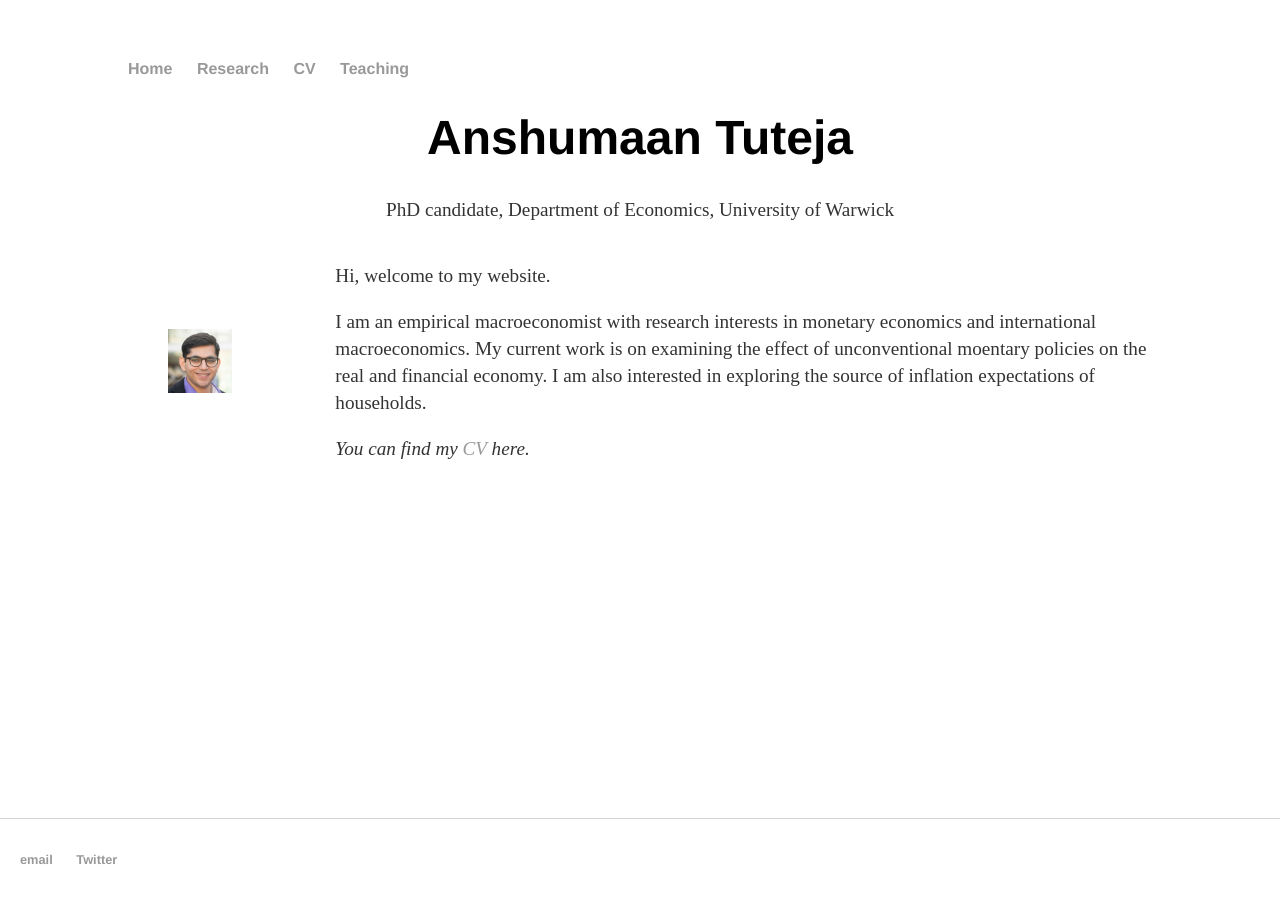
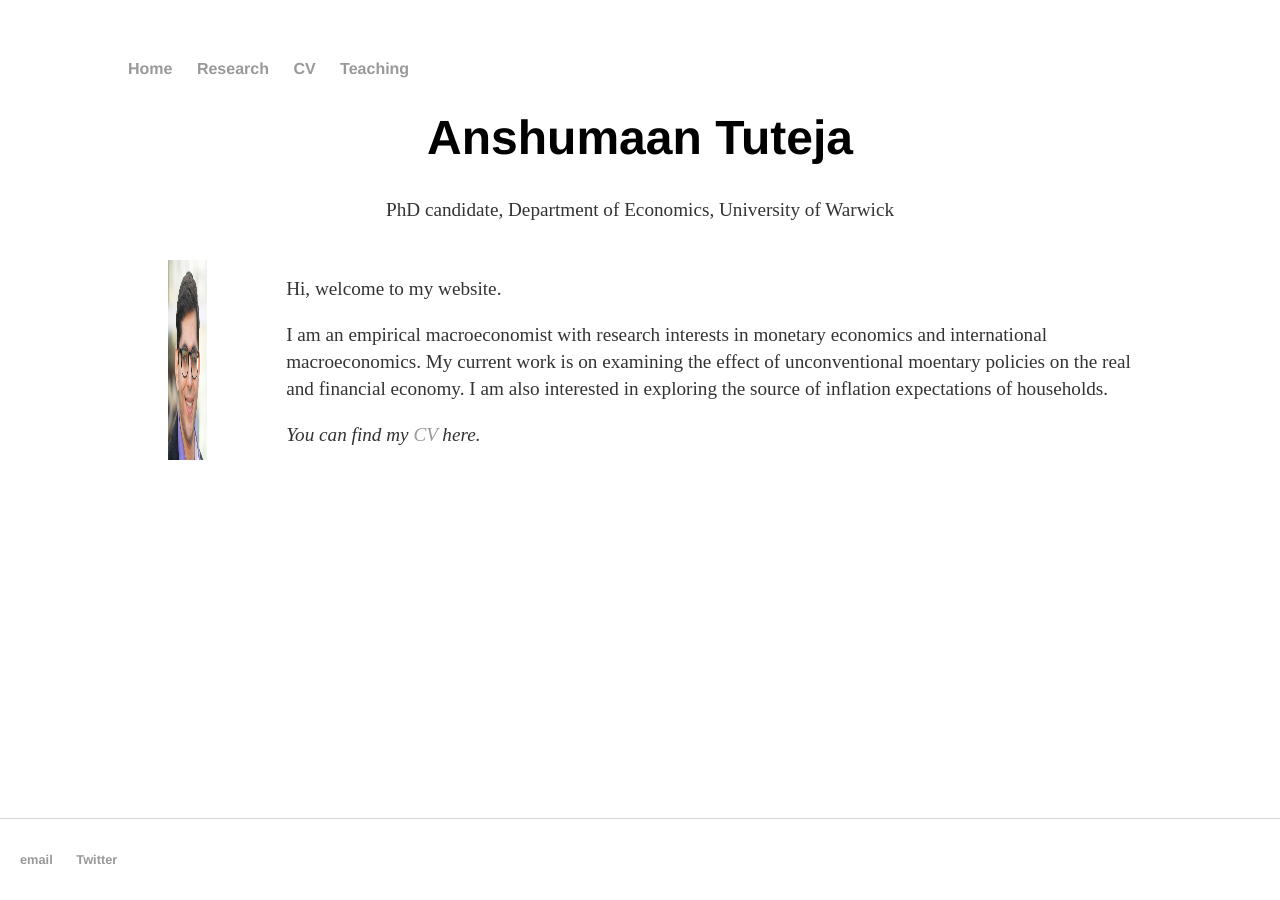
Before and after one commit to anshumaan-tuteja/anshumaan-tuteja.github.io, a Jekyll site: the page built from index.html, in a window 1280 px wide. Built offline with Jekyll 4.4.1, drawn with Linux system fonts in a browser that asks for light colours.

Commit message:
Update main.css

```diff
--- a/css/main.css
+++ b/css/main.css
@@ -65,6 +65,8 @@
 }
 
 .homepageContent img {
+    width: 200px;
+    height: 200px;
   max-width: 50%;
   margin-right: 20px;
 }
```
